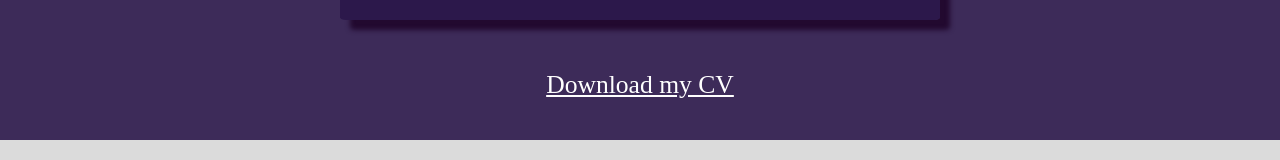
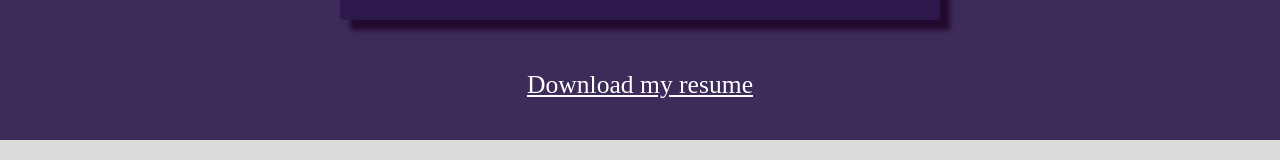
Before and after one commit to avedisdem/portfolio, a React (Create React App) app: page / in a window 1280 px wide. Shown: the part 354-514 px from the top of the page. Built offline with nearby package versions, Linux system fonts and the light colour scheme.

Commit message:
Update About.js

```diff
--- a/src/About.js
+++ b/src/About.js
@@ -25,7 +25,7 @@ function About() {
         </div>
       </div>
       <a className='CV'href={CV} download="awadis-demirjian_CV
-" >Download my CV</a>
+" >Download my resume</a>
     </div>
   )
 }
```
